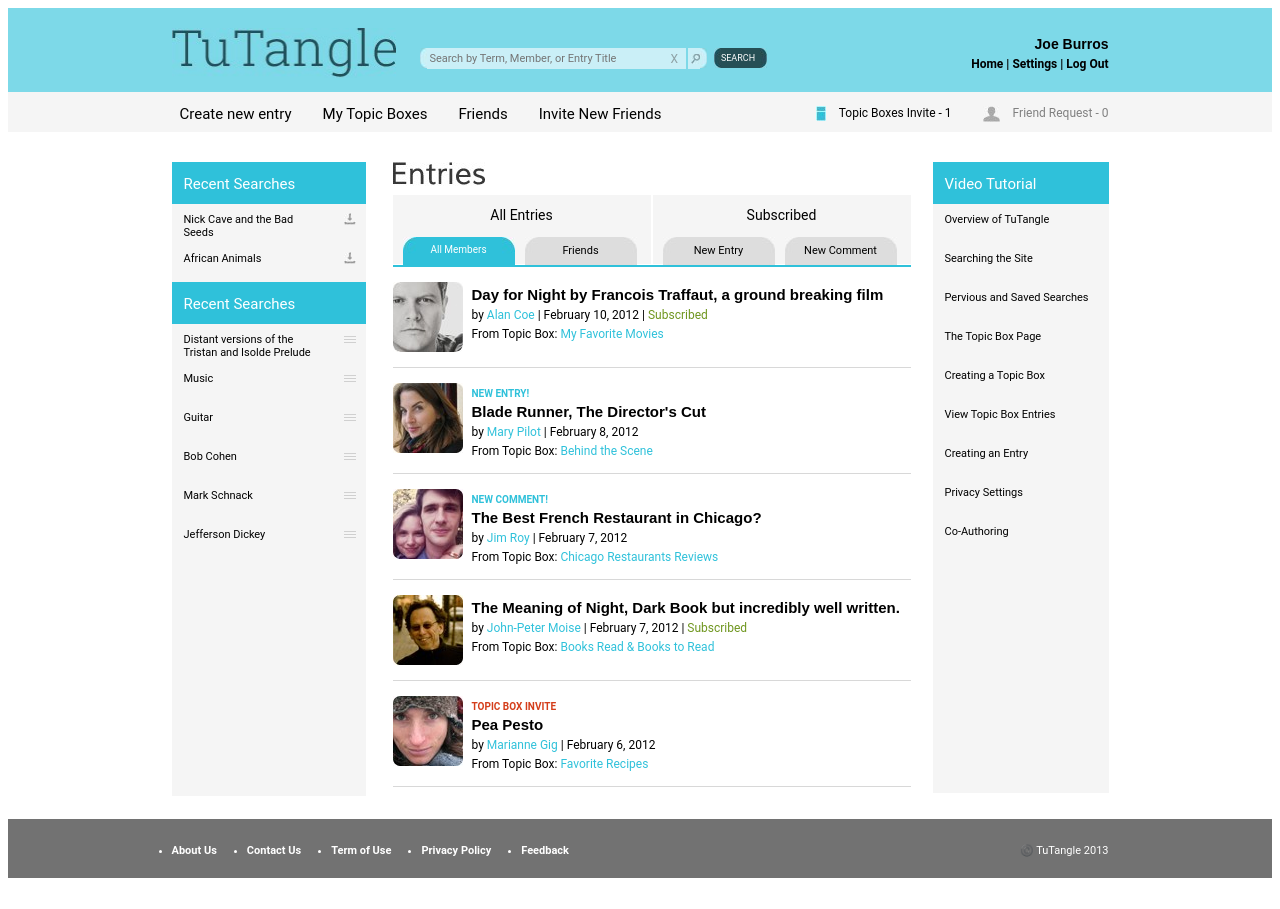
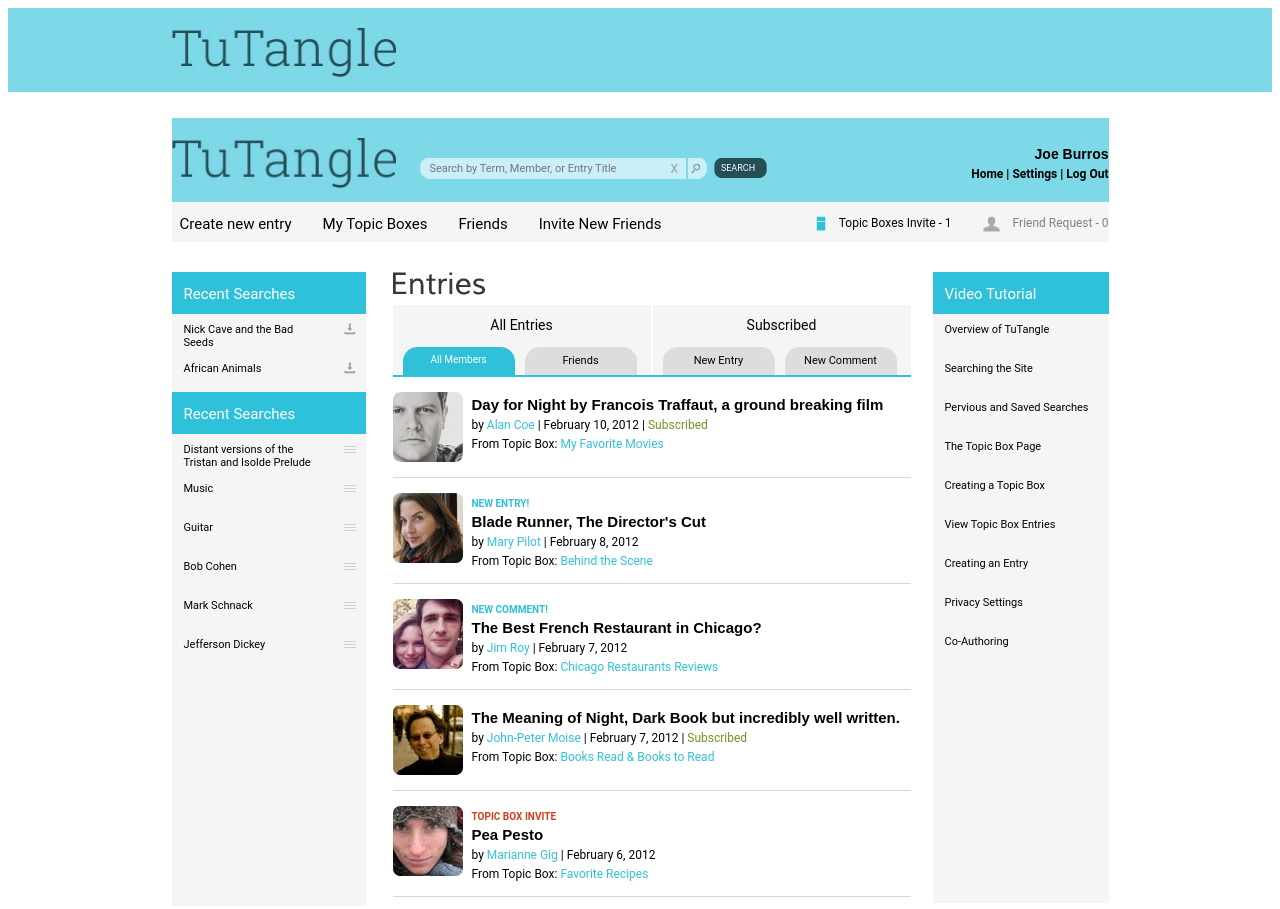
Before and after one commit to trymesan204/ResponsiveDesign, a plain HTML site: page index.html in a window 1280 px wide. Shown: the top 909 px of the page. Before the commit the page ends 886 px from the top, so only its background shows below. Drawn offline with Linux system fonts and the light colour scheme.

Commit message:
nepal test

```diff
--- a/index.html
+++ b/index.html
@@ -16,6 +16,13 @@
         <div class="logo_cover"> <img class="logo" src="./images/logo.jpg" alt="Tutangle" /> </div>
         <div class="search">
           <div class="search_box">
+            <div class="contains">
+              <div class="upper_container">
+                <div class="inner_upper">
+                  <div class="logo_search">
+                    <div class="logo_cover"> <img class="logo" src="./images/logo.jpg" alt="Tutangle" /> </div>
+                    <div class="search">
+                      <div class="search_box">
             <div class="round_button"><img src="./images/search_rounded.jpg" /></div>
             <input placeholder="Search by Term, Member, or Entry Title" />
             <div class="cross">X</div>
```
